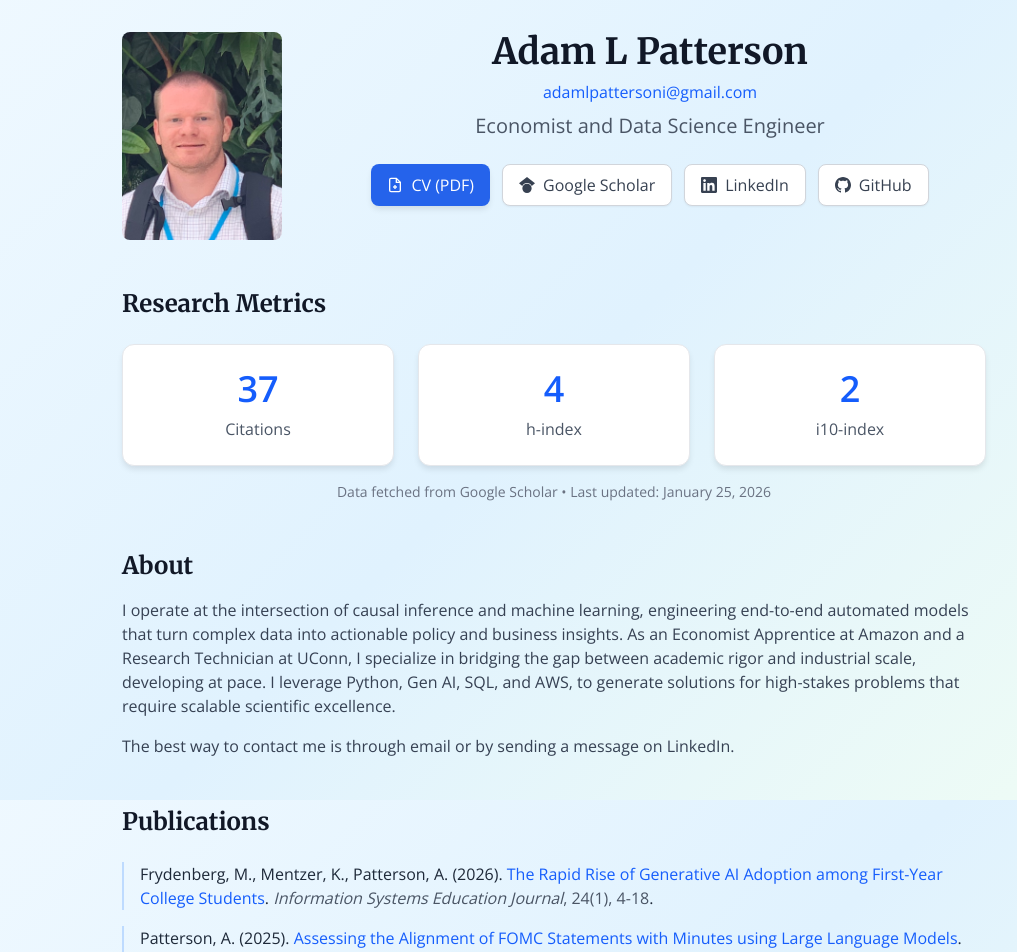
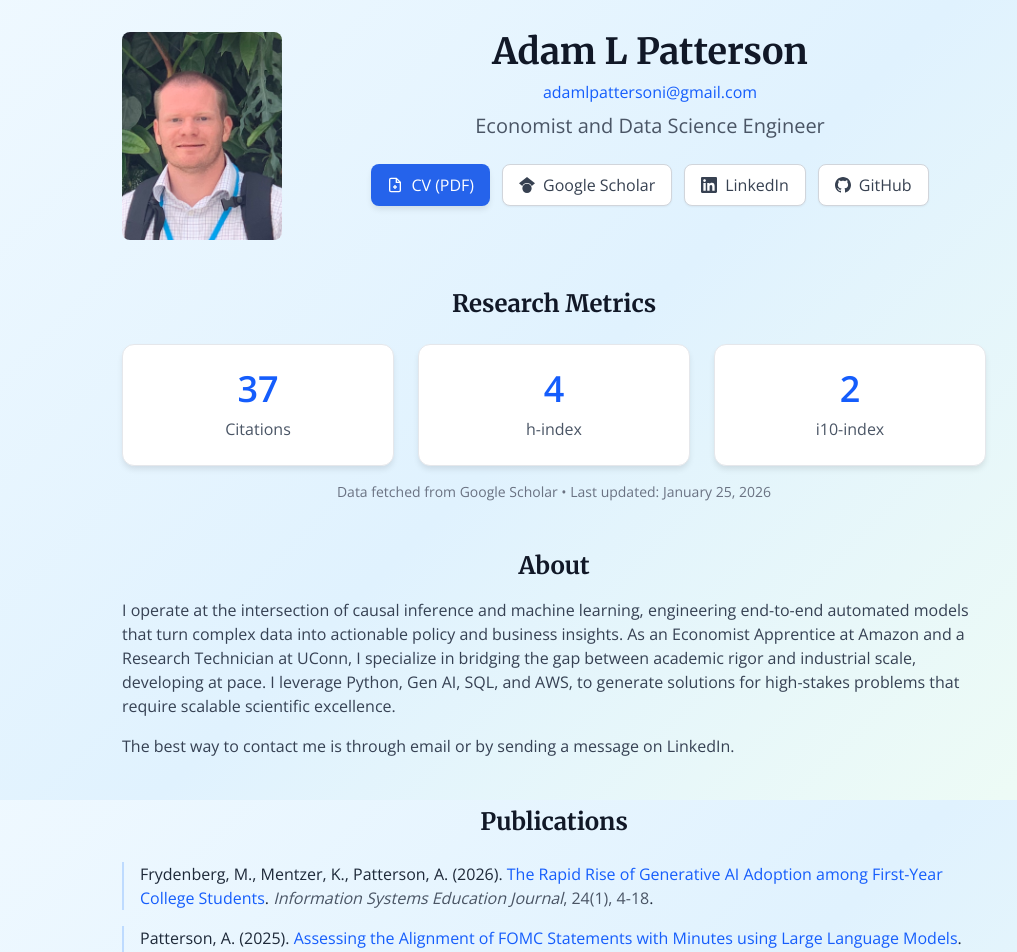
Before and after one commit to adampattersonct/personal-website, a Next.js app: page / in a window 1280 px wide. Shown: the top 952 px of the page, without its empty margins (86-1103 px from the left). Built offline with nearby package versions, Linux system fonts and the light colour scheme.

Commit message:
Updated header format to be consistent across entire page

```diff
--- a/components/AboutSection.tsx
+++ b/components/AboutSection.tsx
@@ -3,7 +3,7 @@ import { PROFILE_DATA } from '@/lib/constants'
 export default function AboutSection() {
   return (
     <section className="mb-12">
-      <h2 className="text-2xl font-bold mb-4">About</h2>
+      <h2 className="text-2xl font-bold mb-4 text-center">About</h2>
       <div className="prose prose-lg max-w-none">
         <p className="text-gray-700 mb-4">{PROFILE_DATA.bio}</p>
         <p className="text-gray-700">
--- a/components/MetricsDisplay.tsx
+++ b/components/MetricsDisplay.tsx
@@ -35,7 +35,7 @@ export default function MetricsDisplay() {
 
   return (
     <section className="mb-12">
-      <h2 className="text-2xl font-bold mb-6">Research Metrics</h2>
+      <h2 className="text-2xl font-bold mb-6 text-center">Research Metrics</h2>
 
       {loading && (
         <div className="grid grid-cols-1 md:grid-cols-3 gap-6">
--- a/components/PublicationsSection.tsx
+++ b/components/PublicationsSection.tsx
@@ -104,7 +104,7 @@ const publications = [
 export default function PublicationsSection() {
   return (
     <section className="mb-12">
-      <h2 className="text-2xl font-bold mb-6">Publications</h2>
+      <h2 className="text-2xl font-bold mb-6 text-center">Publications</h2>
       <ol className="space-y-4">
         {publications.map((pub, index) => (
           <li key={index} className="pl-4 border-l-2 border-blue-200 hover:border-blue-500 transition-colors">
```
